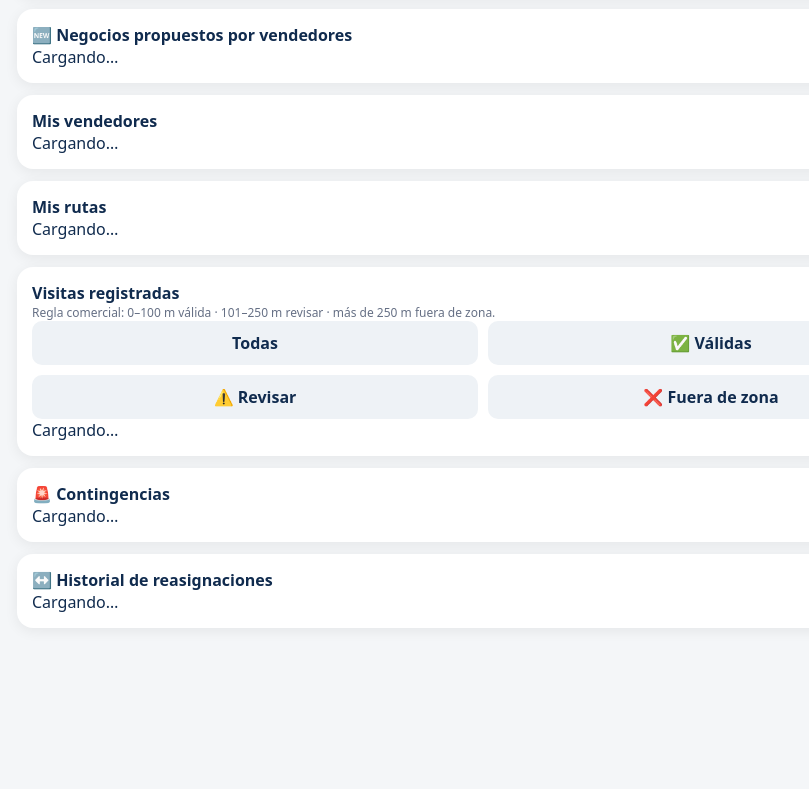
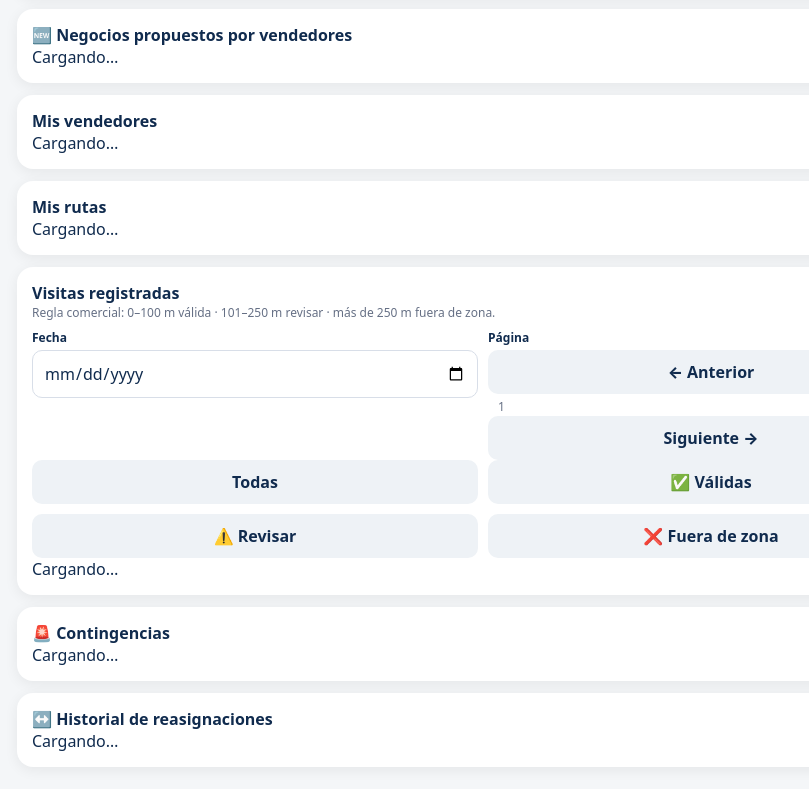
Before and after one commit to Pgamenox/RutaSales, a plain HTML site: page demo2/supervisor.html in a window 1280 px wide. Shown: the part 956-1745 px from the top of the page, without its empty margins (157-966 px from the left). Before the commit the page ends 1610 px from the top, so only its background shows below. Drawn offline with Linux system fonts and the light colour scheme; a script that the page names is missing.

Commit message:
Harden supervisor history controls for stress beta

```diff
--- a/demo2/supervisor.html
+++ b/demo2/supervisor.html
@@ -30,6 +30,7 @@
 
 <div class="card"><b>Visitas registradas</b>
 <div class="small">Regla comercial: 0–100 m válida · 101–250 m revisar · más de 250 m fuera de zona.</div>
+<div class="row"><div><label>Fecha</label><input id="historyDate" type="date"></div><div><label>Página</label><div><button id="prevPage" class="light">← Anterior</button><span id="pageInfo" class="small" style="padding:0 10px">1</span><button id="nextPage" class="light">Siguiente →</button></div></div></div>
 <div class="row">
 <button class="light zoneFilter" data-filter="all">Todas</button>
 <button class="light zoneFilter" data-filter="valid">✅ Válidas</button>
```
